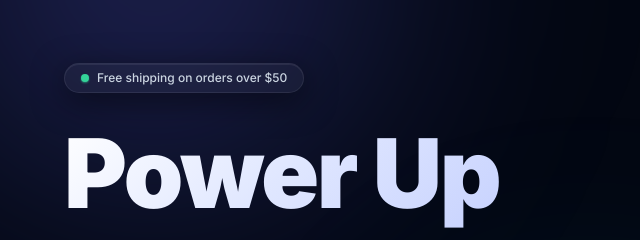
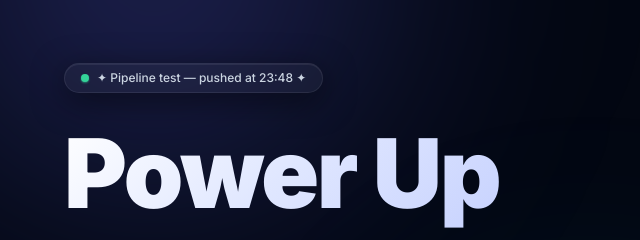
Before and after one commit to OtabekJurabekov/networking-project, a plain HTML site: page website/index.html in a window 1280 px wide. Shown: the part 134-374 px from the top of the page, 0-640 px from the left. Drawn offline with nearby package versions, Linux system fonts and the light colour scheme.

Commit message:
test: pipeline end-to-end verification
Co-authored-by: Cursor <cursoragent@cursor.com>

```diff
--- a/website/index.html
+++ b/website/index.html
@@ -47,7 +47,7 @@
         <div class="max-w-3xl fade-up">
           <div class="inline-flex items-center gap-2 glass rounded-full px-4 py-1.5 mb-8">
             <span class="w-2 h-2 rounded-full bg-emerald-400 shadow-sm shadow-emerald-400/50"></span>
-            <span class="text-xs font-medium text-slate-300">Free shipping on orders over $50</span>
+            <span class="text-xs font-medium text-slate-300">✦ Pipeline test — pushed at 23:48 ✦</span>
           </div>
           <h1 class="text-6xl sm:text-7xl lg:text-8xl font-black leading-[0.95] tracking-tight mb-8">
             <span class="gradient-text-bright">Power Up</span><br/>
```
